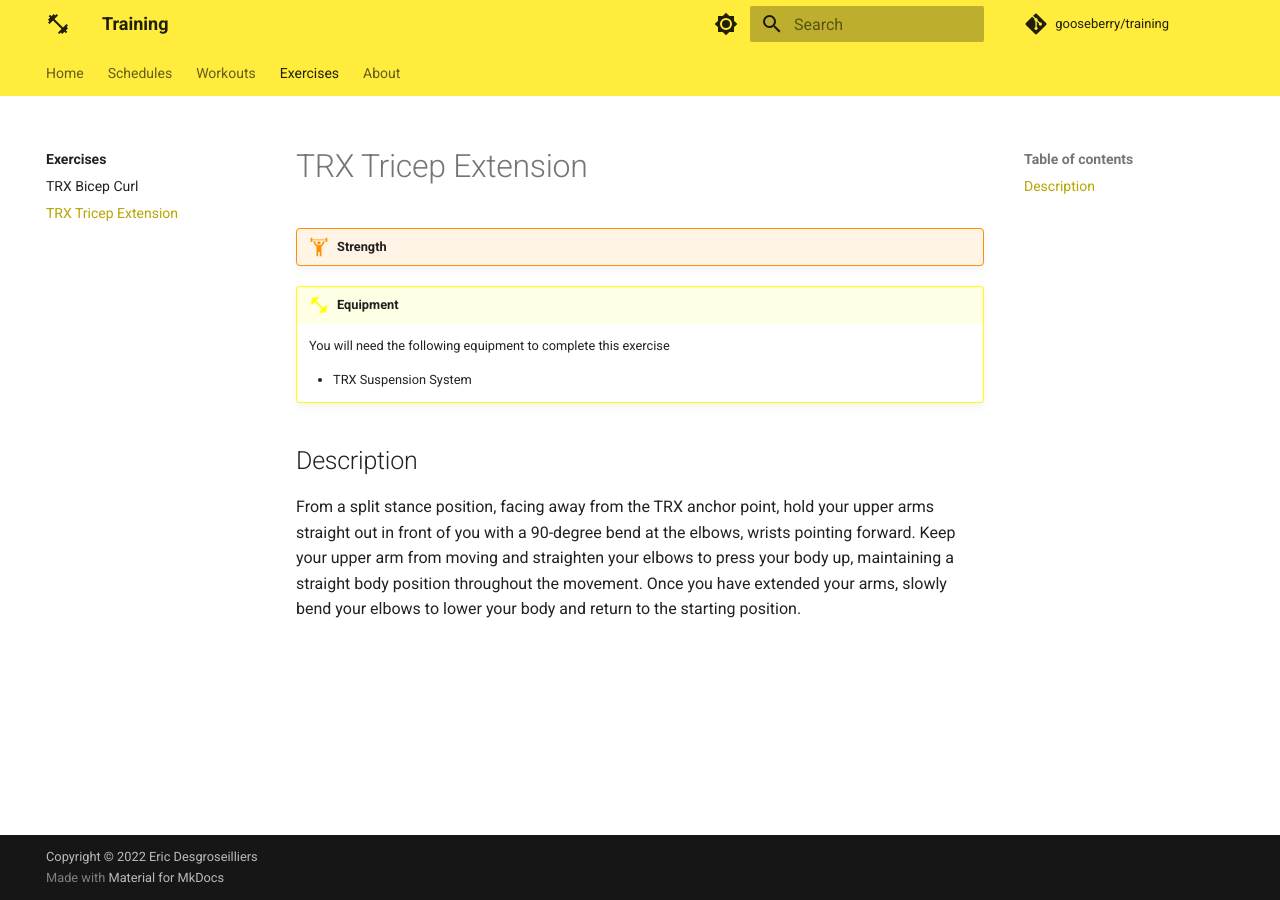
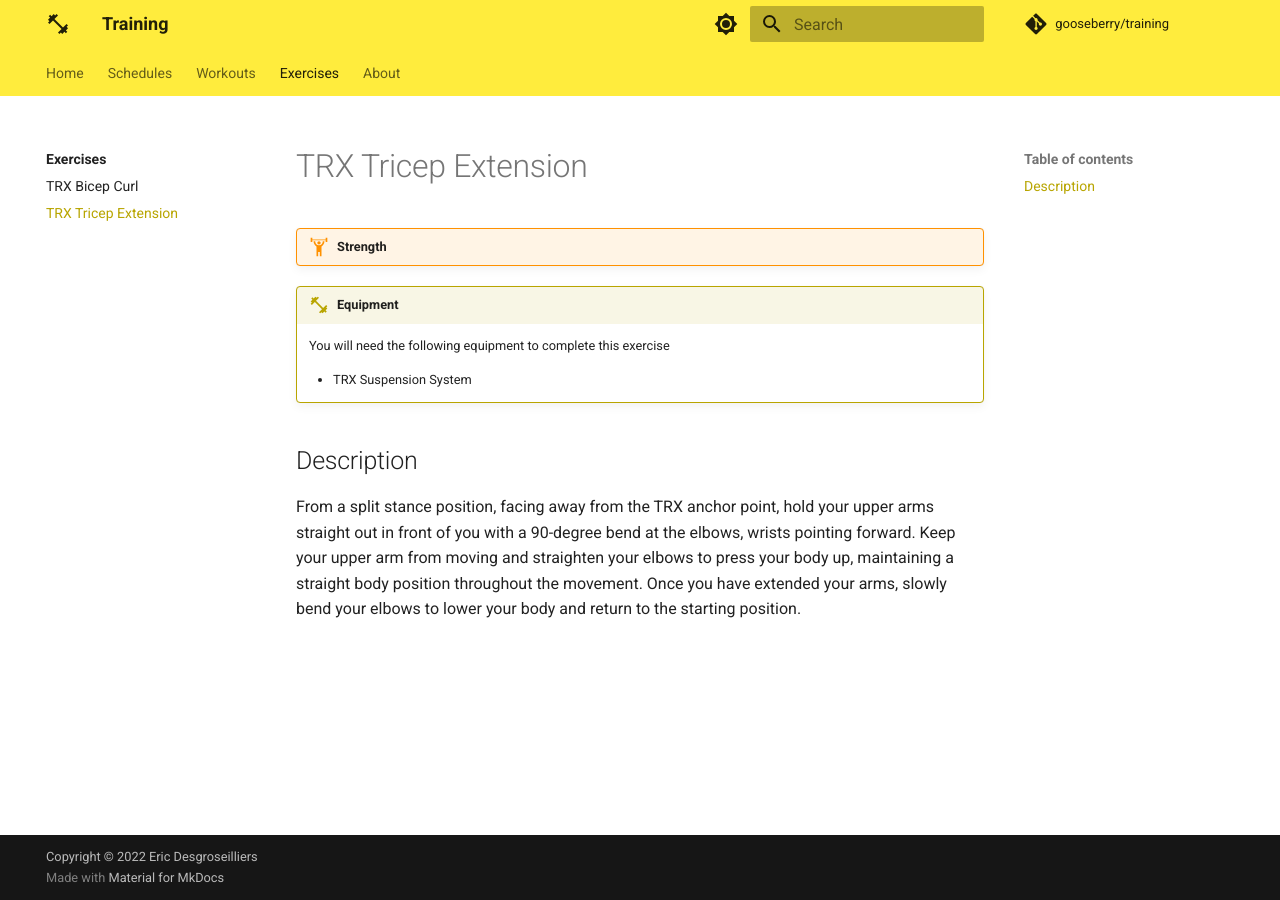
Before and after one commit to gooseberry/training, an MkDocs documentation site: the page built from docs/exercises/trx-tricep-extension.md, in a window 1280 px wide. Built offline with MkDocs 1.6.1 and Material for MkDocs 9.7.7, drawn with Linux system fonts in a browser that asks for light colours; comment, search, counter and statistics services are not loaded.

Commit message:
changed yellow colour

```diff
--- a/docs/stylesheets/extra.css
+++ b/docs/stylesheets/extra.css
@@ -3,15 +3,15 @@
 }
 .md-typeset .admonition.dumbbell,
 .md-typeset details.dumbbell {
-  border-color: rgb(255, 255, 0);
+  border-color: rgb(185, 165, 0);
 }
 .md-typeset .dumbbell > .admonition-title,
 .md-typeset .dumbbell > summary {
-  background-color: rgba(255, 255, 0, 0.1);
+  background-color: rgba(185, 165, 0, 0.1);
 }
 .md-typeset .dumbbell > .admonition-title::before,
 .md-typeset .dumbbell > summary::before {
-  background-color: rgb(255, 255, 0);
+  background-color: rgb(185, 165, 0);
   -webkit-mask-image: var(--md-admonition-icon--dumbbell);
           mask-image: var(--md-admonition-icon--dumbbell);
 }
```
